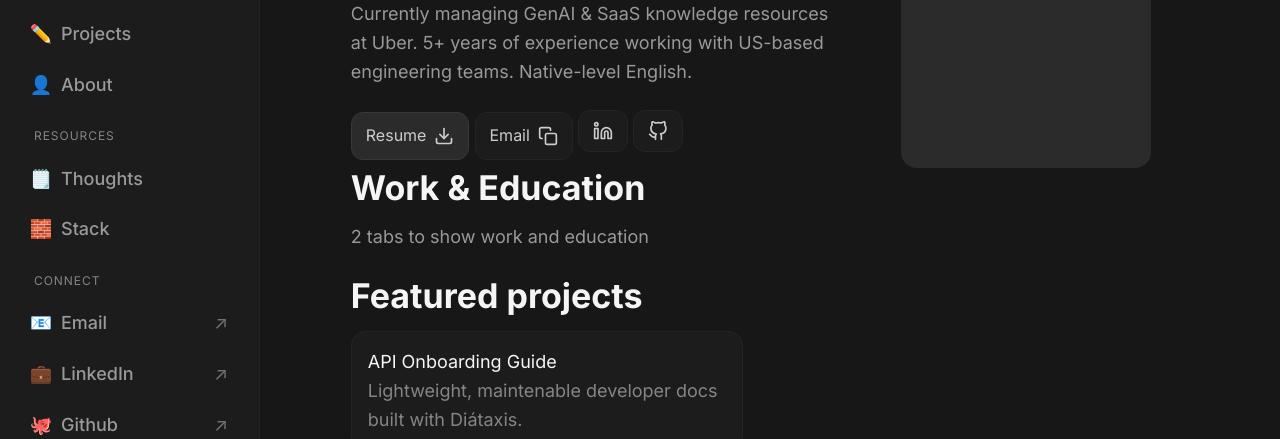
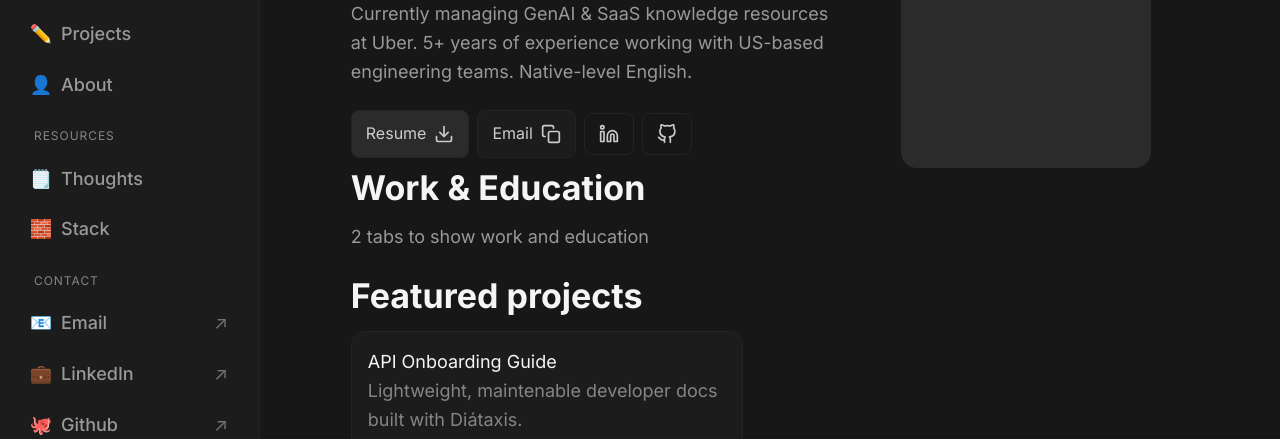
Before and after one commit to Sant720/portfolio, a Jekyll site: the page built from index.md, in a window 1280 px wide. Shown: the part 252-691 px from the top of the page. Built offline with Jekyll 4.4.1, drawn with Linux system fonts in a browser that asks for light colours.

Commit message:
btn row layout

```diff
--- a/_data/nav.yml
+++ b/_data/nav.yml
@@ -29,7 +29,7 @@
         emoji: "🧱"
         # badge: 8
 
-  - label: Connect
+  - label: Contact
     items:
       - title: Email
         url: "mailto:santiago.bolivar7@gmail.com"
--- a/_sass/base.scss
+++ b/_sass/base.scss
@@ -236,20 +236,29 @@
   align-items: center;
   gap: 8px;
   padding: 10px 14px;
-  border-radius: 12px;
+  border-radius: 8px;
   border: 1px solid var(--border);
   background: var(--surface);
   color: var(--text-bright-low);
+  border-color: var(--border);
   text-decoration: none;
   transition: transform var(--dur-100) var(--ease), border-color var(--dur-100) var(--ease);
   font-size: var(--fs-body-md);
   &:hover { color: var(--text-bright-high); }
   &--primary {
     background: var(--accent);
-    color: var(--text-bright-low);
-    border-color: hsl(0, 0%, 22%);
     &:hover { background: var(--accent-hover); }
   }
+  &--secondary {
+    background: var(--surface);
+  }
+}
+
+.btn-row {
+  display: flex;
+  flex-direction: row;
+  align-items: center;
+  gap: 8px;
 }
 
 // Styleguide
--- a/index.md
+++ b/index.md
@@ -7,17 +7,17 @@
   <h1>Hi, I'm Santiago 👋</h1>
   <p class="lead">Senior Technical Writer from Lima, Peru.</p>
   <p>Currently managing GenAI & SaaS knowledge resources at Uber. 5+ years of experience working with US-based engineering teams. Native-level English.</p>
-  <div>
+  <div class="btn-row">
     <a class="btn btn--primary" href="mailto:santiago.bolivar7@gmail.com">Resume
     <svg xmlns="http://www.w3.org/2000/svg" viewBox="0 0 24 24" class="feather feather-download"><path d="M21 15v4a2 2 0 0 1-2 2H5a2 2 0 0 1-2-2v-4"></path><polyline points="7 10 12 15 17 10"></polyline><line x1="12" y1="15" x2="12" y2="3"></line></svg>
     </a>
-    <a class="btn" href="#">Email
+    <a class="btn btn--secondary" href="#">Email
     <svg xmlns="http://www.w3.org/2000/svg" viewBox="0 0 24 24" class="feather feather-copy"><rect x="9" y="9" width="13" height="13" rx="2" ry="2"></rect><path d="M5 15H4a2 2 0 0 1-2-2V4a2 2 0 0 1 2-2h9a2 2 0 0 1 2 2v1"></path></svg>
     </a>
-    <a class="btn" href="https://www.linkedin.com/in/santibolivar/" target="_blank">
+    <a class="btn" style="background: transparent;" href="https://www.linkedin.com/in/santibolivar/" target="_blank">
     <svg xmlns="http://www.w3.org/2000/svg" viewBox="0 0 24 24" class="feather feather-linkedin"><path d="M16 8a6 6 0 0 1 6 6v7h-4v-7a2 2 0 0 0-2-2 2 2 0 0 0-2 2v7h-4v-7a6 6 0 0 1 6-6z"></path><rect x="2" y="9" width="4" height="12"></rect><circle cx="4" cy="4" r="2"></circle></svg>
     </a>
-    <a class="btn" href="https://github.com/Sant720/" target="_blank">
+    <a class="btn" style="background: transparent;" href="https://github.com/Sant720/" target="_blank">
     <svg xmlns="http://www.w3.org/2000/svg" viewBox="0 0 24 24" class="feather feather-github"><path d="M9 19c-5 1.5-5-2.5-7-3m14 6v-3.87a3.37 3.37 0 0 0-.94-2.61c3.14-.35 6.44-1.54 6.44-7A5.44 5.44 0 0 0 20 4.77 5.07 5.07 0 0 0 19.91 1S18.73.65 16 2.48a13.38 13.38 0 0 0-7 0C6.27.65 5.09 1 5.09 1A5.07 5.07 0 0 0 5 4.77a5.44 5.44 0 0 0-1.5 3.78c0 5.42 3.3 6.61 6.44 7A3.37 3.37 0 0 0 9 18.13V22"></path></svg>
     </a>
   </div>
@@ -28,10 +28,15 @@
 
 </section>
 
+<section>
+
 <h2>Work & Education</h2>
 
 <p>2 tabs to show work and education</p>
 
+</section>
+
+<section>
 <h2 >Featured projects</h2>
 <div class="grid">
   {%- assign featured = site.projects | slice: 0, 3 -%}
@@ -42,3 +47,4 @@
     </a>
   {%- endfor -%}
 </div>
+</section>
```
